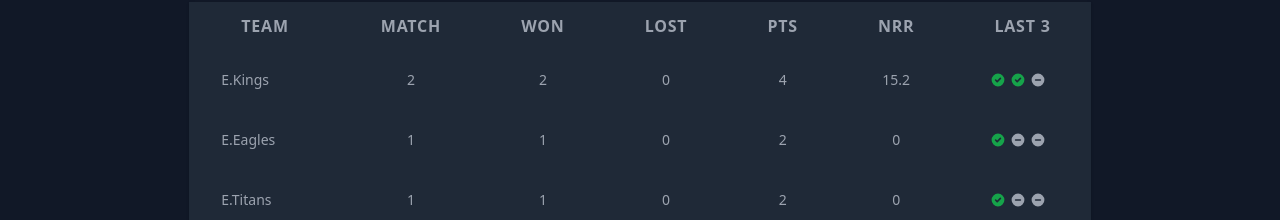
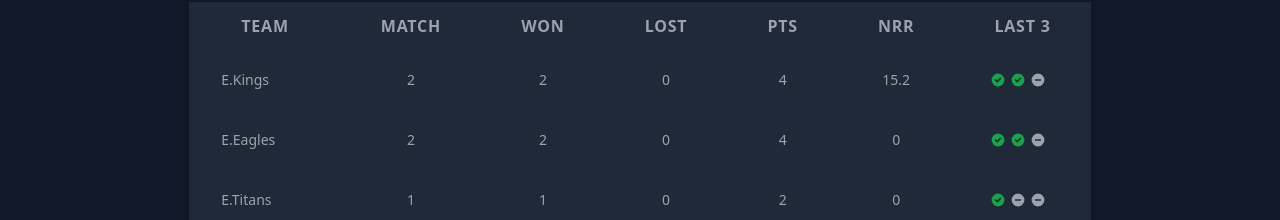
Before and after one commit to Dutt0408/my-project, a React (Create React App) app: page /PointTable in a window 1280 px wide. Shown: the part 154-374 px from the top of the page. Built offline with nearby package versions, Linux system fonts and the light colour scheme; a web font is replaced by a local one.

Commit message:
Commit Satlast

```diff
--- a/src/PointTable.js
+++ b/src/PointTable.js
@@ -126,12 +126,12 @@ export default function Schedule() {
     {
 
       teamName: "E.Eagles",
-      match: 1,
-      won: 1,
+      match: 2,
+      won: 2,
       lost: 0,
       NRR: 0,
-      pts: 2,
-      last3: "GPoint,DPoint,DPoint",
+      pts: 4,
+      last3: "GPoint,GPoint,DPoint",
     },
     {
 
@@ -225,12 +225,12 @@ export default function Schedule() {
 
 
       teamName: "S.Strikers",
-      match: 0,
+      match: 1,
       won: 0,
-      lost: 0,
+      lost: 1,
       NRR: 0,
       pts: 0,
-      last3: "DPoint,DPoint,DPoint",
+      last3: "RPoint,DPoint,DPoint",
     },
     {
 
--- a/src/Schedule.js
+++ b/src/Schedule.js
@@ -14,7 +14,7 @@ const scheduleData = {
     { "Match": 6, "Team1": "RCB", "Team2": "ETOBICOKE CAPITALS", "TimeFrame": "7pm-8pm","Day": "Friday","isOver": true,"ResultURL": "Result6.png","Winner":"RCB won the match" },
     { "Match": 7, "Team1": "SCARBOROUGH FALCONS", "Team2": "BRAMPTON PANTHERS", "TimeFrame": "8pm-9pm","Day": "Friday","isOver": true,"ResultURL": "Result7.png","Winner":"BRAMPTON PANTHERS won the match" },
     { "Match": 8, "Team1": "BRAMPTON LIONS", "Team2": "SCARBOROUGH SPARTANS", "TimeFrame": "9pm-10pm","Day": "Friday","isOver": true,"ResultURL": "Result8.png","Winner":"BRAMPTON LIONS won the match" },
-    { "Match": 9, "Team1": "SCARBOROUGH STRIKERS", "Team2": "ETOBICOKE EAGLES", "TimeFrame": "10pm-11pm","Day": "Friday","isOver": false,"ResultURL": "Result9.png","Winner":"" }
+    { "Match": 9, "Team1": "SCARBOROUGH STRIKERS", "Team2": "ETOBICOKE EAGLES", "TimeFrame": "10pm-11pm","Day": "Friday","isOver": true,"ResultURL": "Result9.png","Winner":"ETOBICOKE EAGLES won the match" }
   ],
   "saturday": [
     { "Match": 10, "Team1": "CAMBRIDGE SUPER KINGS", "Team2": "ETOBICOKE TITANS", "TimeFrame": "7am-8am","Day": "Saturday","isOver": false,"ResultURL": "Result10.png","Winner":"" },
```
